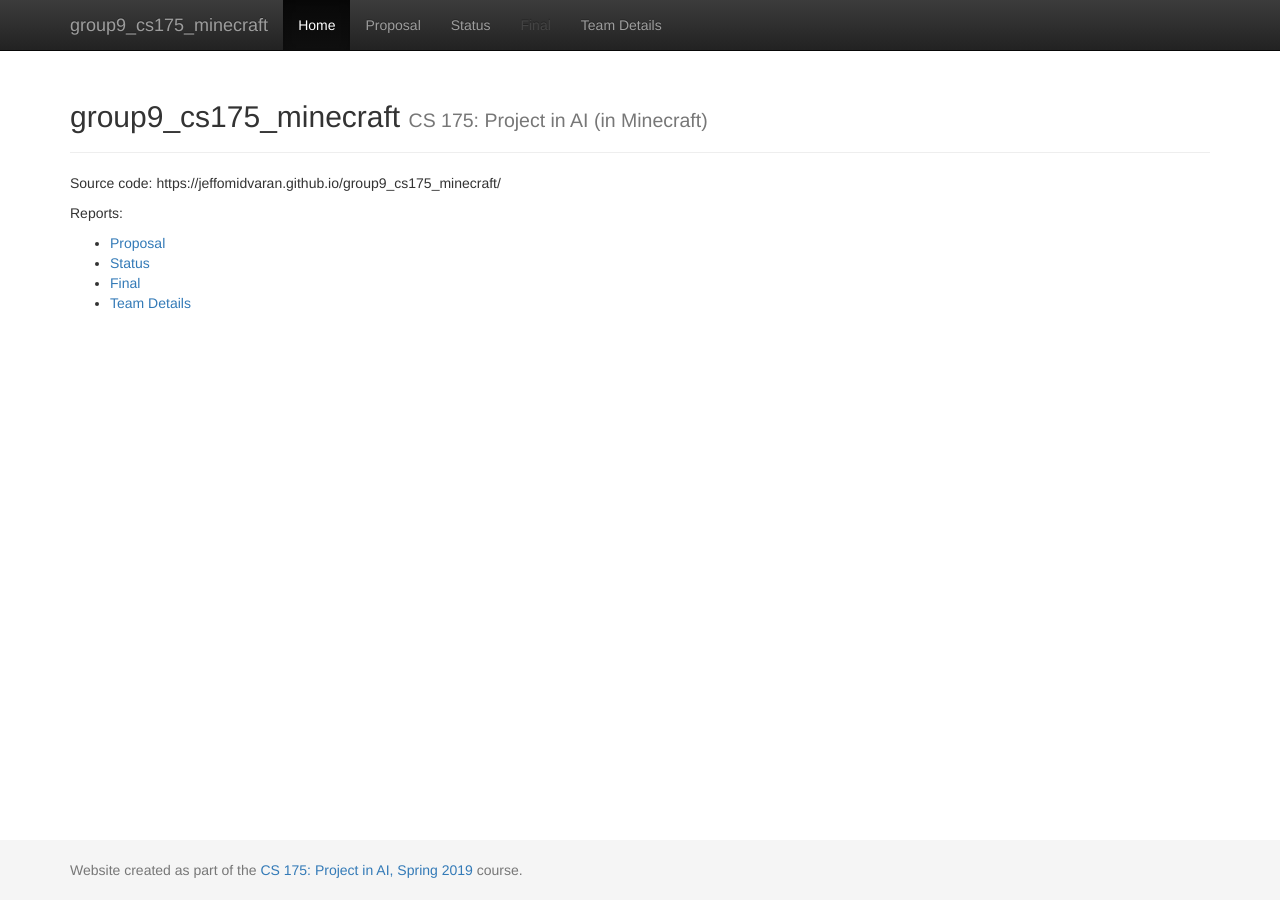
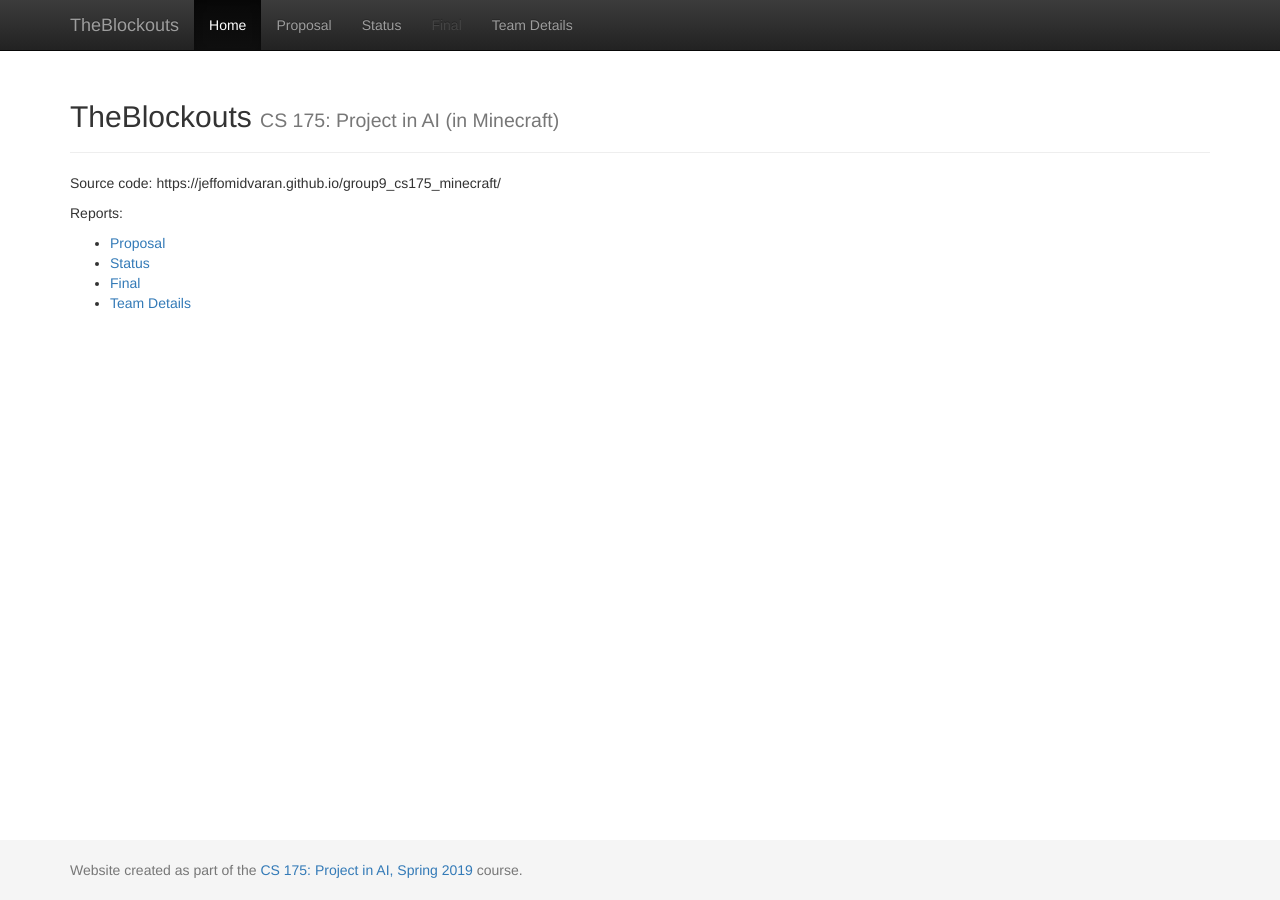
Before and after one commit to jeffomidvaran/TheBlockouts, a Jekyll site: the page built from docs/index.md, in a window 1280 px wide. Built offline with Jekyll 4.4.1, drawn with Linux system fonts in a browser that asks for light colours.

Commit message:
Update _config.yml

```diff
--- a/docs/_config.yml
+++ b/docs/_config.yml
@@ -1,7 +1,7 @@
 ###########
 # site.title
 
-title:    'group9_cs175_minecraft'
+title:    'TheBlockouts'
 subtitle: 'CS 175: Project in AI (in Minecraft)'
 
 
```
